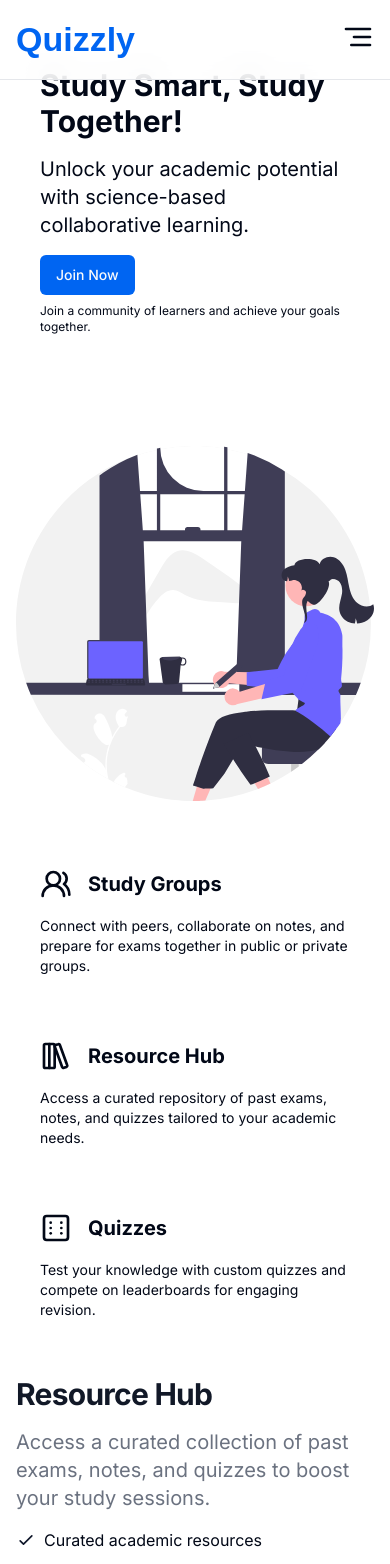
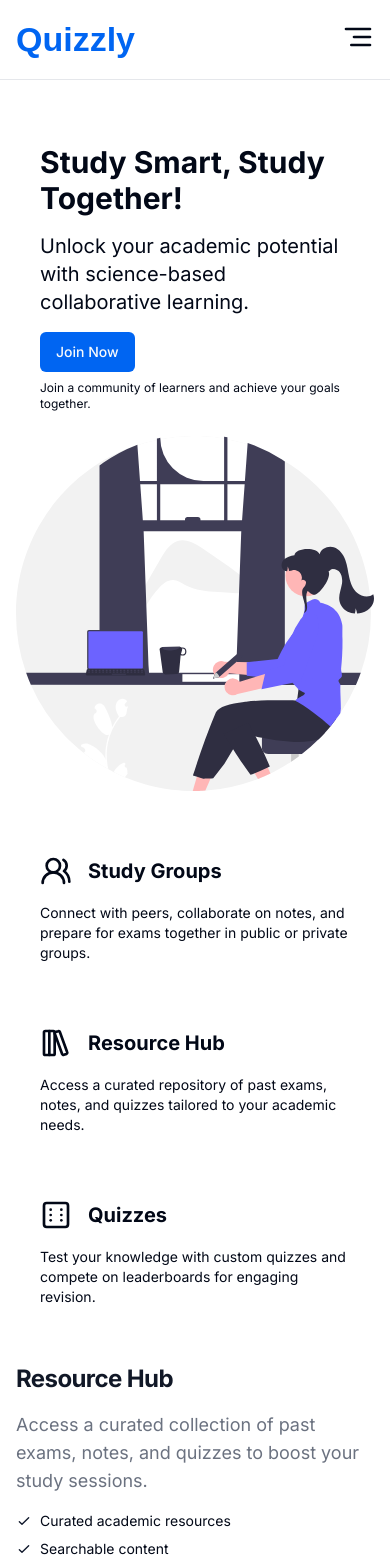
Before and after one commit to Daniel-W1/Quizzly, a Next.js app: page / in a window 390 px wide. Shown: the top 1564 px of the page. Built offline with nearby package versions, Linux system fonts and the light colour scheme.

Commit message:
fix spacing problem on landing page

```diff
--- a/src/app/(landing)/components/detailed-feature.tsx
+++ b/src/app/(landing)/components/detailed-feature.tsx
@@ -25,13 +25,13 @@ const DetailedFeature: React.FC<DetailedFeatureProps> = ({
       reverse && "md:flex-row-reverse"
     )}>
         <div className="flex-1 space-y-4">
-            <h2 className="text-3xl font-bold tracking-tight text-gray-900 sm:text-4xl">{headline}</h2>
-            <h3 className="text-xl text-gray-500">{subheadline}</h3>
+            <h2 className="text-2xl sm:text-3xl md:text-4xl font-bold tracking-tight text-gray-900">{headline}</h2>
+            <h3 className="text-lg sm:text-xl md:text-2xl text-gray-500">{subheadline}</h3>
 
             <ul className="space-y-2">
                 {bulletPoints.map((point, index) => (
-                    <li key={index} className="flex items-center">
-                        <svg className="h-5 w-5 text-primary mr-2" fill="none" viewBox="0 0 24 24" stroke="currentColor">
+                    <li key={index} className="flex items-center text-sm sm:text-base md:text-lg">
+                        <svg className="h-4 w-4 sm:h-5 sm:w-5 text-primary mr-2" fill="none" viewBox="0 0 24 24" stroke="currentColor">
                             <path strokeLinecap="round" strokeLinejoin="round" strokeWidth={2} d="M5 13l4 4L19 7" />
                         </svg>
                         {point}
--- a/src/app/(landing)/components/hero.tsx
+++ b/src/app/(landing)/components/hero.tsx
@@ -5,7 +5,7 @@ import Image from 'next/image'
 const ResponsiveHero = () => {
   return (
     // margin top to accomodate the header height
-    <div className="flex flex-col md:flex-row items-center justify-around min-h-screen -mt-20 px-4 sm:px-10 max-w-screen-lg">
+    <div className="flex flex-col md:flex-row items-center justify-around pt-10 pb-10 px-4 sm:px-10 max-w-screen-lg">
         <HeroLeft
             headline="Study Smart, Study Together!"
             subheadline="Unlock your academic potential with science-based collaborative learning."
```
